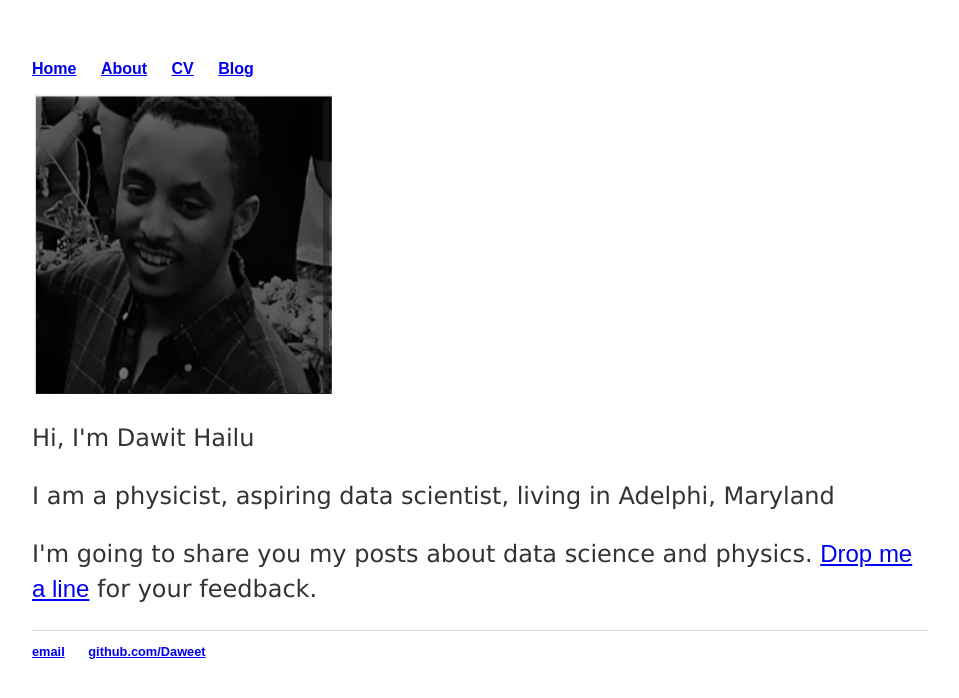
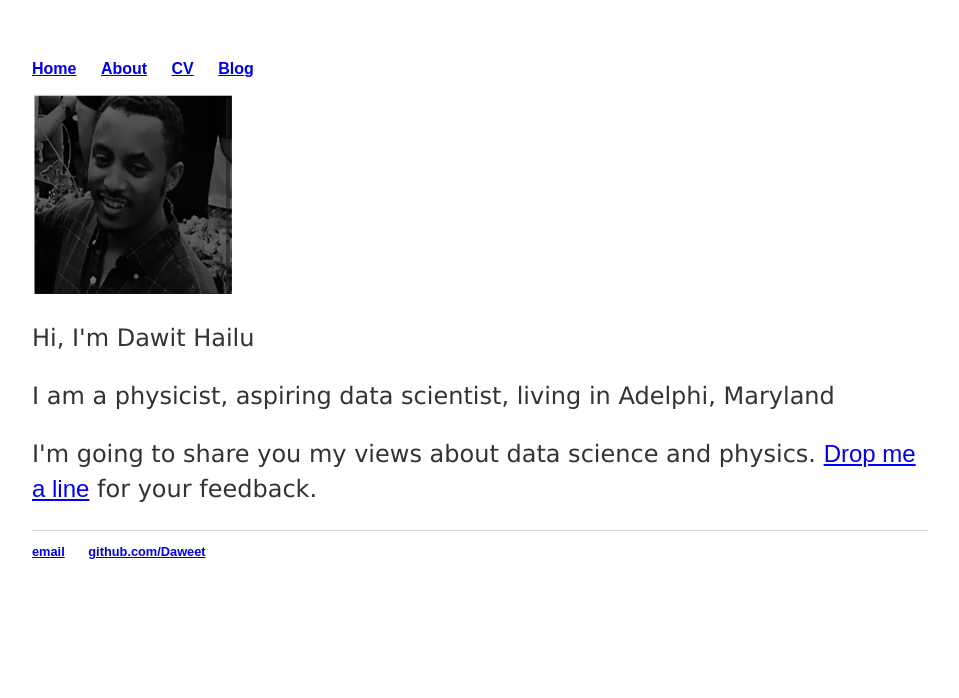
Before and after one commit to Daweet/Daweet.github.io, a Jekyll site: the page built from index.html, in a window 1280 px wide. Shown: the top 698 px of the page, without its empty margins (160-1119 px from the left). Built offline with Jekyll 4.4.1, drawn with Linux system fonts in a browser that asks for light colours.

Commit message:
Update index.html

```diff
--- a/index.html
+++ b/index.html
@@ -9,14 +9,14 @@ description: Dawit Hiluf Hailu.
 <!-- <div class="jumbotron"> -->
 <div class="row marketing">
 	<div class="col-sm-4">
-	<img  class="img-circle avatar" alt="Dawit Hailu" src="img/MePhoto.png" width="300" height="300">
+	<img  class="img-circle avatar" alt="Dawit Hailu" src="img/MePhoto.png" width="200" height="200">
 	</div>
 	<div itemscope itemtype="http://data-vocabulary.org/Person" class="col-sm-8">
 	<p class="lead" style="font-family:verdana;">Hi, I'm <span itemprop="name">Dawit Hailu</span></p>
 	<p style="font-family:verdana;">I am a <span itemprop="title">physicist</span>, <span itemprop="title">aspiring data scientist</span>, living in <span itemprop="address" itemscope
     itemtype="http://data-vocabulary.org/Address"> <span itemprop="locality">Adelphi</span>, <span itemprop="region">Maryland</span></p>
 
-	<p style="font-family:verdana;">I'm going to share you my posts about data science and physics.  <a href="contact">Drop me a line</a> for your feedback.</p>
+	<p style="font-family:verdana;">I'm going to share you my views about data science and physics.  <a href="contact">Drop me a line</a> for your feedback.</p>
 	</div>
 </div>
 <!-- </div> -->
```
